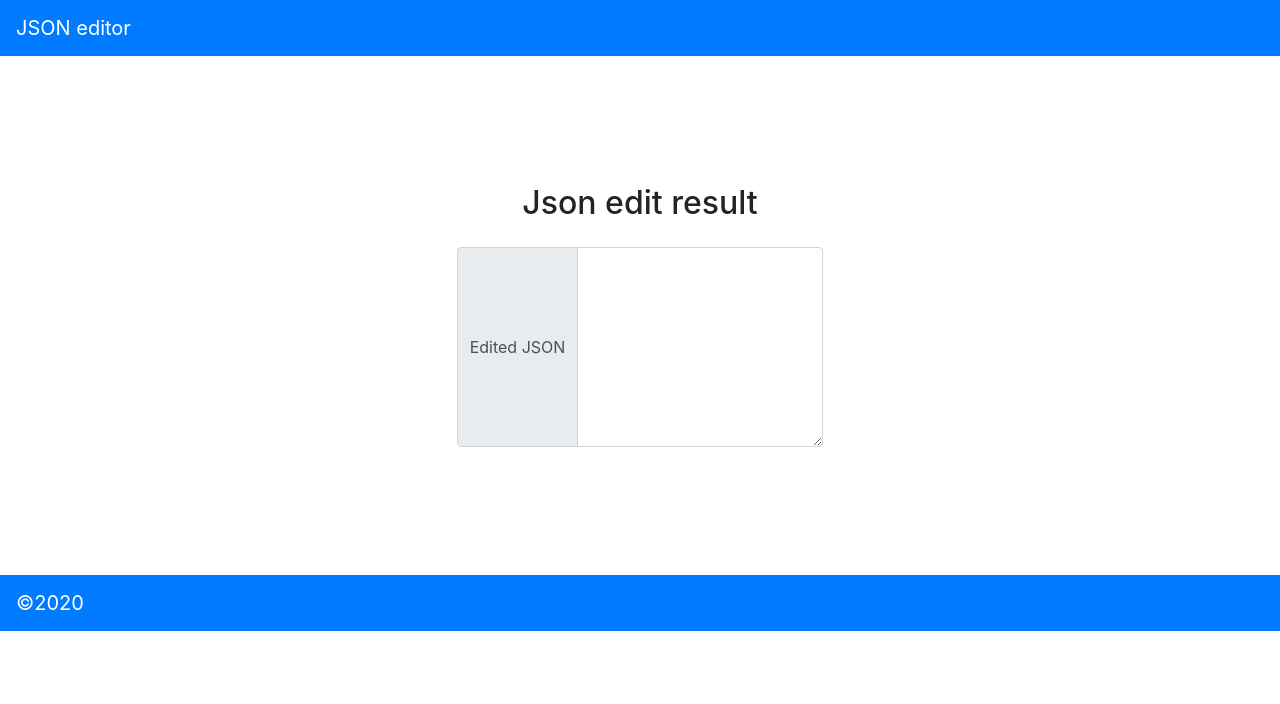
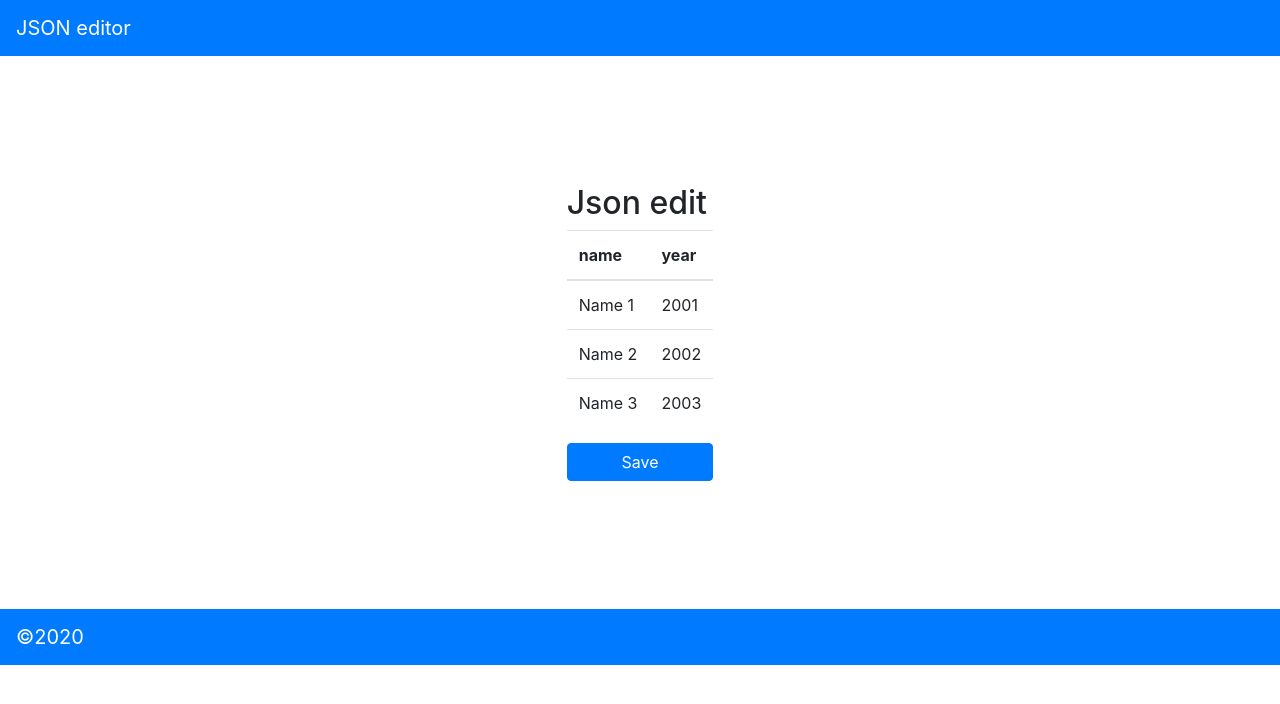
Before and after one commit to soldor37/jsonEditor, an Angular app: page / in a window 1280 px wide. Shown: the top 704 px of the page. Built offline with nearby package versions, Linux system fonts and the light colour scheme.

Commit message:
get table from json obj

```diff
--- a/src/app/app.component.html
+++ b/src/app/app.component.html
@@ -1,7 +1,7 @@
 <div class="app">
   <div class="page">
     <!-- <app-jsonInput></app-jsonInput> -->
-   <!-- <app-jsonEdit></app-jsonEdit> -->
-   <app-jsonSave></app-jsonSave>
+   <app-jsonEdit></app-jsonEdit>
+   <!-- <app-jsonSave></app-jsonSave> -->
   </div>
 </div>
--- a/src/app/json-edit/json-edit.component.html
+++ b/src/app/json-edit/json-edit.component.html
@@ -2,7 +2,20 @@
 <div class="card border-0">
     <div class="table-responsive">
         <div class="table">
-
+            <table class="jsonTable">
+                <thead>
+                    <tr>
+                        <th scope="col" *ngFor="let item of tmpJson[0] | keyvalue">{{item.key}}</th>
+                    </tr>
+                </thead>
+                <tbody>
+                    <tr *ngFor="let obj of tmpJson">
+                        <td *ngFor="let item of obj | keyvalue">
+                            {{item.value}}
+                        </td>
+                    </tr>
+                </tbody>
+            </table>
         </div>
     </div>
     <button class="btn btn-primary " type="button">Save</button>
--- a/src/app/json-edit/json-edit.component.ts
+++ b/src/app/json-edit/json-edit.component.ts
@@ -6,10 +6,25 @@ import { Component, OnInit } from '@angular/core';
   styleUrls: ['./json-edit.component.css']
 })
 export class JsonEditComponent implements OnInit {
+  tmpJson = [
+    {
+      "name": "Name 1",
+      "year": "2001"
+    },
+    {
+      "name": "Name 2",
+      "year": "2002"
+    },
+    {
+      "name": "Name 3",
+      "year": "2003"
+    }
+  ]
 
   constructor() { }
 
   ngOnInit(): void {
+
   }
 
 }
```
